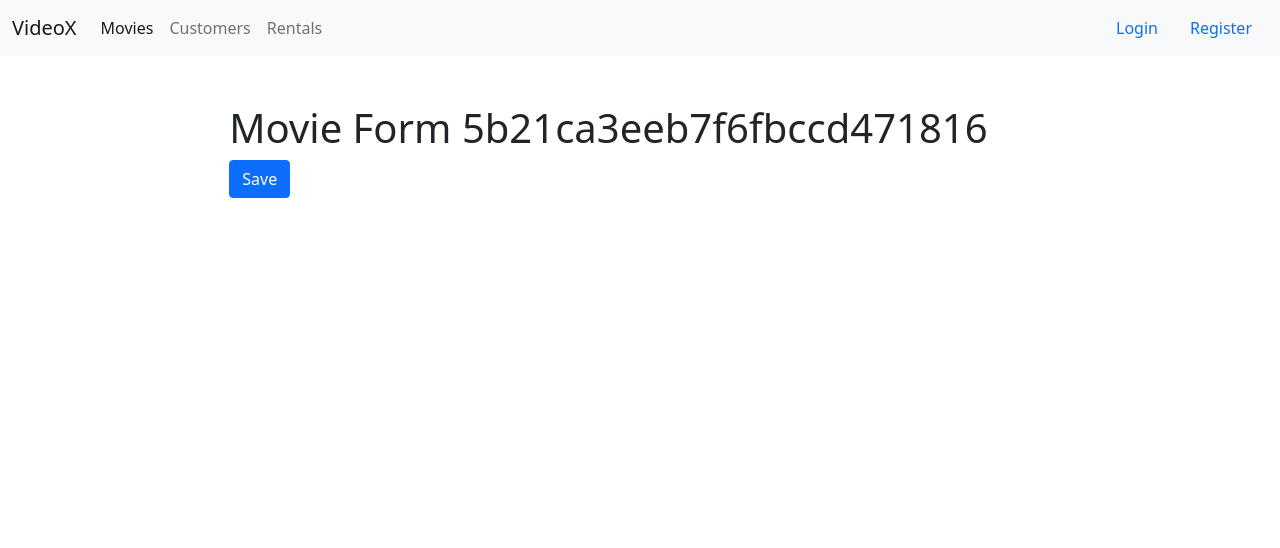
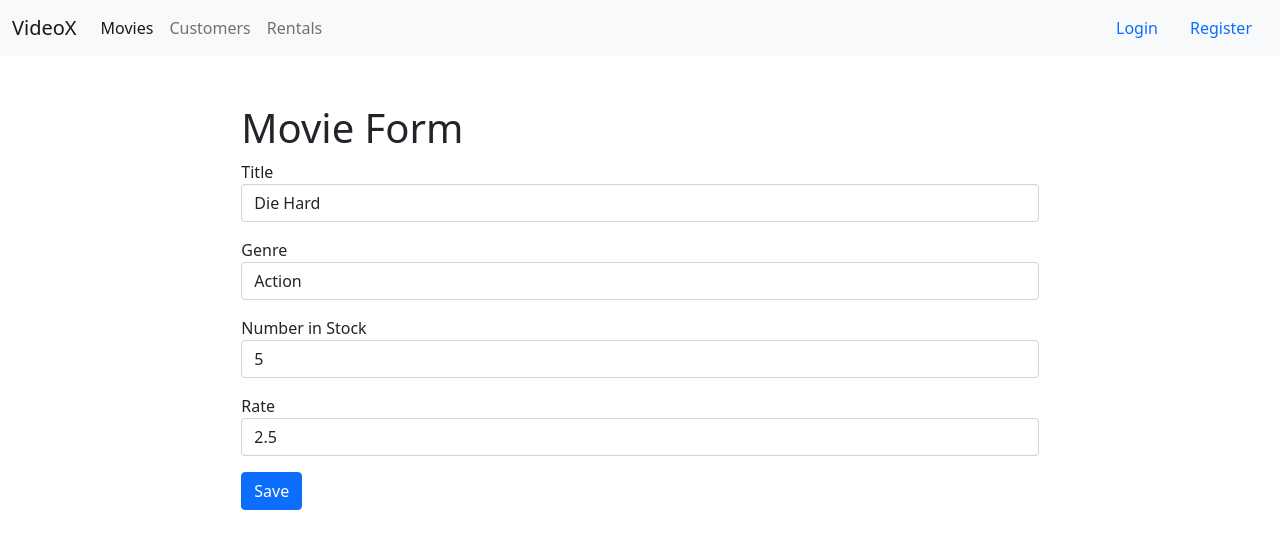
Before and after one commit to itsyst/react-video, a React (Create React App) app: page /movies/5b21ca3eeb7f6fbccd471816 in a window 1280 px wide. Shown: the top 548 px of the page. Built offline with nearby package versions, Linux system fonts and the light colour scheme.

Commit message:
Update the movie form component.

```diff
--- a/src/components/movieForm.jsx
+++ b/src/components/movieForm.jsx
@@ -1,17 +1,82 @@
 import React from 'react';
+import Form from './common/form';
+import Joi from 'joi';
+import { getMovie, saveMovie } from '../services/fakeMovieService';
+import { getGenres } from '../services/fakeGenreService';
 
-const MovieForm = ({ match, history }) => {
-	return (
-		<div>
-			<h1>Movie Form {match.params.id} </h1>
-			<button
-				onClick={() => history.push('/movies')}
-				className="btn btn-primary"
-			>
-				Save
-			</button>
-		</div>
-	);
-};
+export default class MovieForm extends Form {
+	state = {
+		data: {
+			title: '',
+			genreId: '',
+			numberInStock: '',
+			dailyRentalRate: ''
+		},
+		genres: [],
+		errors: {}
+	};
 
-export default MovieForm;
+	schema = Joi.object({
+		_id: Joi.string(),
+		title: Joi.string().min(3).required().label('Title'),
+		genreId: Joi.string().min(3).required().label('Genre'),
+		numberInStock: Joi.number()
+			.integer()
+			.min(0)
+			.max(100)
+			.required()
+			.label('Number in Stock'),
+		dailyRentalRate: Joi.number()
+			.min(0)
+			.max(10)
+			.required()
+			.label('Daily Rental Rate')
+	});
+
+	componentDidMount() {
+		const genres = getGenres();
+		this.setState({ genres });
+
+		const movieId = this.props.match.params.id;
+		if (movieId === 'new') return;
+
+		const movie = getMovie(movieId);
+		if (!movie) return this.props.history.replace('/not-found');
+
+		this.setState({
+			data: {
+				_id: movie._id,
+				title: movie.title,
+				genreId: movie.genre._id,
+				numberInStock: movie.numberInStock,
+				dailyRentalRate: movie.dailyRentalRate
+			}
+		});
+	}
+
+	doSubmit = () => {
+		// Call the server
+		saveMovie(this.state.data);
+
+		this.props.history.push('/movies');
+	};
+
+	render() {
+		return (
+			<div className="container">
+				<h1>Movie Form</h1>
+				<form onSubmit={this.handleSubmit}>
+					{this.renderInput('title', 'Title')}
+					{this.renderSelect('genreId', 'Genre', this.state.genres)}
+					{this.renderInput(
+						'numberInStock',
+						'Number in Stock',
+						'number'
+					)}
+					{this.renderInput('dailyRentalRate', 'Rate')}
+					{this.renderButton('Save')}
+				</form>
+			</div>
+		);
+	}
+}
```
